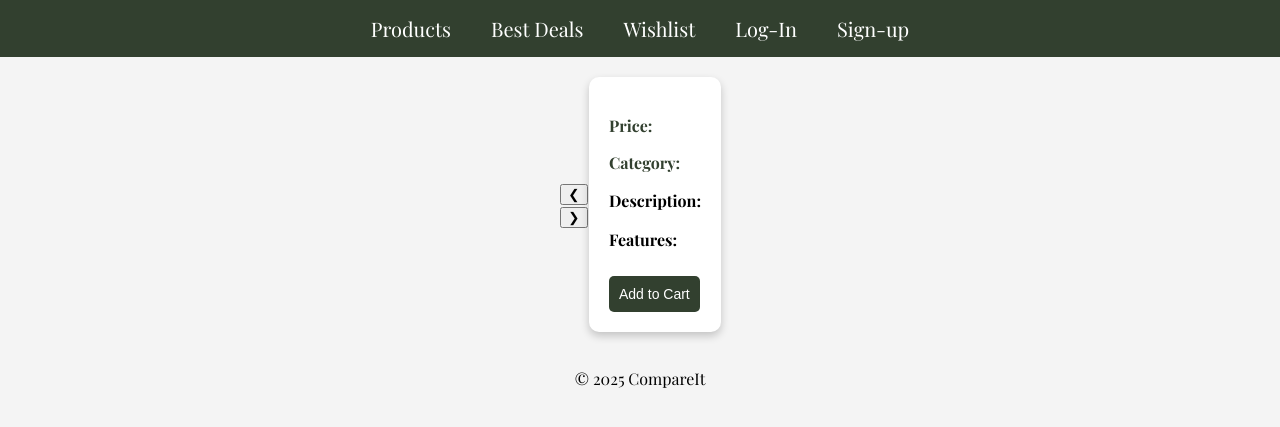
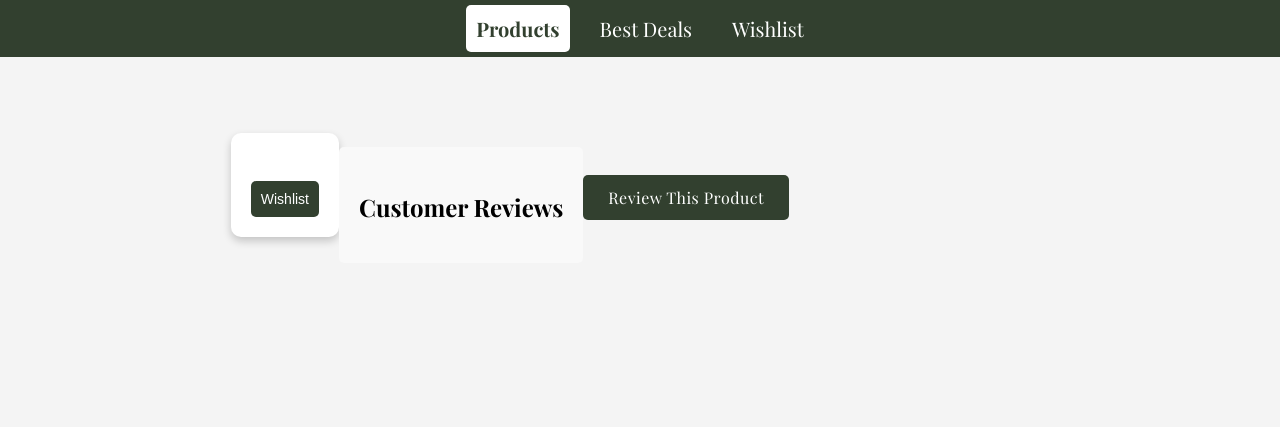
Before and after one commit to GabrielaBerimbau/SQL-Squad, a PHP site: page /view.php in a window 1280 px wide. Shown: the top 427 px of the page. Run offline with PHP 8.4, Linux system fonts and the light colour scheme; some web fonts are replaced.

Commit message:
changed view

```diff
--- a/COS221/view.php
+++ b/COS221/view.php
@@ -3,42 +3,51 @@
 <head>
     <meta charset="UTF-8">
     <meta name="viewport" content="width=device-width, initial-scale=1.0">
-    <title>View - COS221</title>
+    <title>View - Splendore</title>
     <link rel="stylesheet" href="css/view.css">
     <link href="https://fonts.googleapis.com/css2?family=Playfair+Display:ital,wght@0,400..900;1,400..900&display=swap" rel="stylesheet">
-
+    <link rel="stylesheet" href="https://cdnjs.cloudflare.com/ajax/libs/font-awesome/5.15.4/css/all.min.css">
 </head>
 <body>
 
-    <?php include('header.php'); ?>
+    <nav class="navbar">
+        <ul>
+            <li><a href="products.html" class="nav-link active">Products</a></li>
+            <li><a href="deals.html" class="nav-link">Best Deals</a></li>
+            <li><a href="wishlist.html" class="nav-link">Wishlist</a></li>
+        </ul>
+    </nav>
 
+    <div class="page-layout">
+        <div class="view-container">
+            <div class="carousel" id="carousel">
+                <!-- Images will be inserted dynamically -->
+            </div>
 
-    <div class="view-container">
+            <div class="product-info">
+                <h2 class="product-title" id="product-title"></h2>
+                <p class="product-price" id="product-price"></p>
+                <p class="product-category" id="product-category"></p>
+                <p class="product-brand" id="product-brand"></p>
+                <p class="product-description" id="product-description"></p>
+                <button class="button wishlist" id="add-to-wishlist">Wishlist</button>
+            </div>
 
-        <!-- Image Carousel -->
-        <div class="carousel-container">
-            <button id="prev-btn" class="carousel-btn">❮</button>
-            <div class="carousel">
+            <div class="reviews-section" id="reviews-section">
+                <h3 class="reviews-title">Customer Reviews</h3>
+                <!-- Reviews will be inserted dynamically -->
             </div>
-            <button id="next-btn" class="carousel-btn">❯</button>
+
+            <div class="review-button-container">
+                <button class="review-button">Review This Product</button>
+            </div>
         </div>
 
-        <!-- Product Details -->
-        <div class="product-info">
-            <h2 class="product-title"></h2>
-            <p class="product-price"><strong>Price:</strong> <span id="price"></span></p>
-            <p class="product-category"><strong>Category:</strong> <span id="category"></span></p>
-            <p class="product-description"><strong>Description:</strong> <span id="description"></span></p>
-            <p class="product-features"><strong>Features:</strong> <span id="features"></span></p>
-            <ul class="product-characteristics">
-            </ul>
-
-            <button class="button add-to-cart">Add to Cart</button>
+        <div class="sidebar" id="retailer-sidebar">
+            <!-- Retailer offers will be inserted dynamically -->
         </div>
     </div>
 
-
-    <script src="js/view.js"></script>
-
+    <script src="view.js"></script>
 </body>
-<?php include 'footer.php'; ?>
+</html>
```
